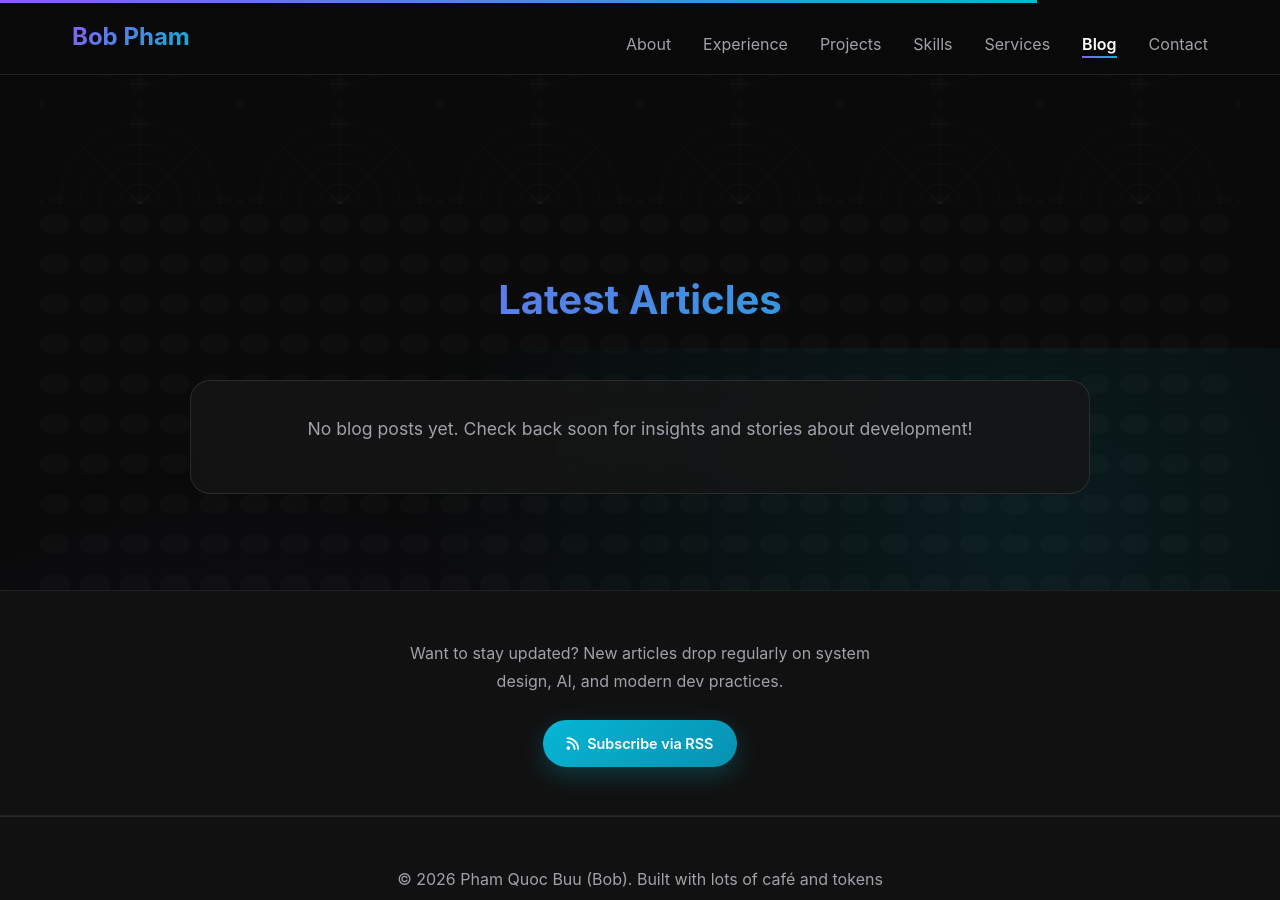
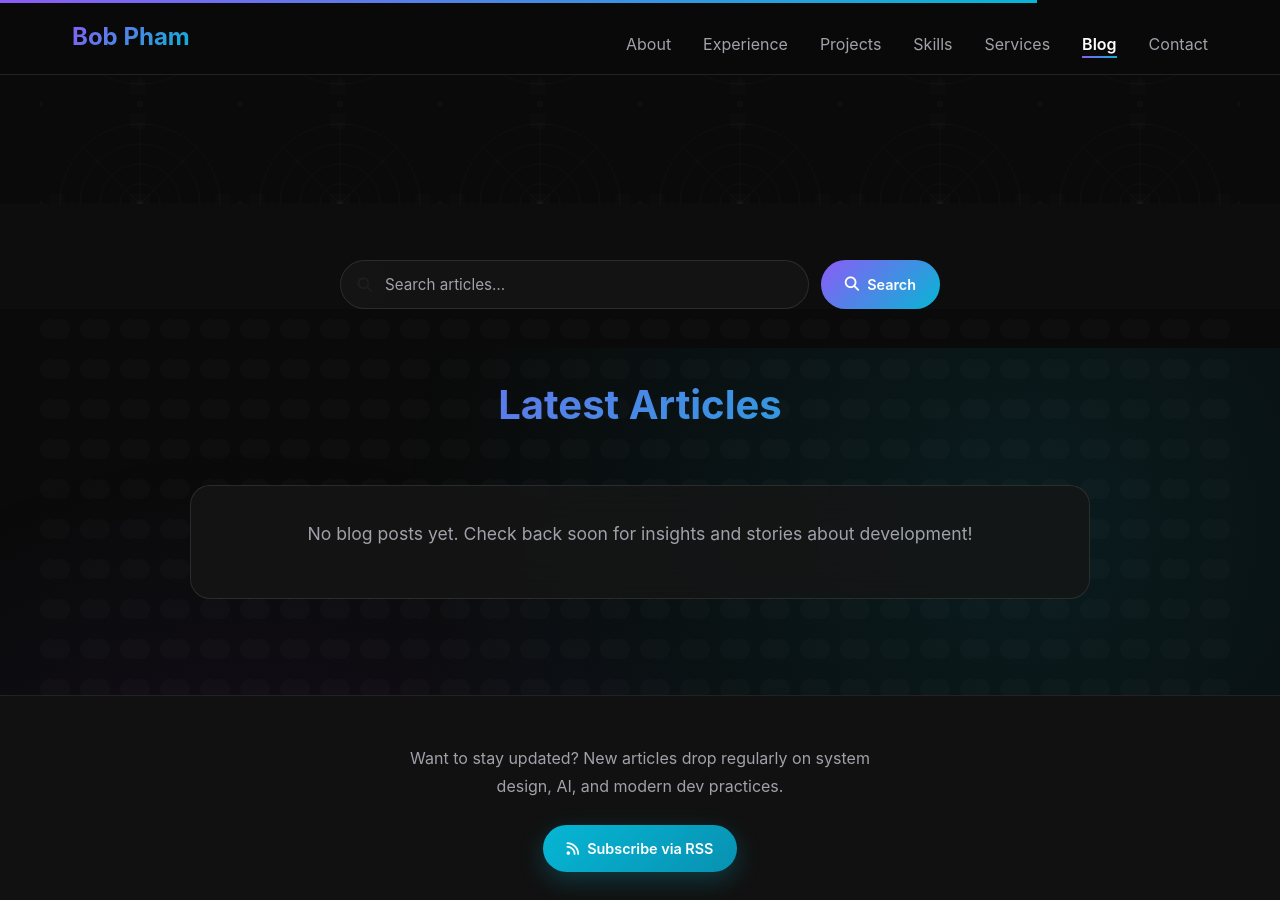
Before and after one commit to phamquocbuu/buu, a Jekyll site: the page built from blog/index.md, in a window 1280 px wide and 900 px high, scrolled down 696 px. Built offline with Jekyll 4.4.1, drawn with Linux system fonts in a browser that asks for light colours.

Commit message:
feat(blog): Add Lunr.js client-side search with Jekyll-generated index

```diff
--- a/assets/css/style.css
+++ b/assets/css/style.css
@@ -1034,3 +1034,98 @@
         padding: 2rem 1rem;
     }
 }
+
+/* ── Blog Search ── */
+.search-form {
+    display: flex;
+    gap: 0.75rem;
+    max-width: 600px;
+    margin: 1.5rem auto 0;
+}
+
+.search-input-wrap {
+    flex: 1;
+    position: relative;
+}
+
+.search-input-wrap i {
+    position: absolute;
+    left: 1.1rem;
+    top: 50%;
+    transform: translateY(-50%);
+    color: var(--text-secondary);
+    font-size: 0.9rem;
+    pointer-events: none;
+}
+
+.search-input {
+    width: 100%;
+    padding: 0.875rem 1rem 0.875rem 2.75rem;
+    background: rgba(22, 22, 22, 0.8);
+    border: 1px solid var(--border-color);
+    border-radius: 50px;
+    color: var(--text-primary);
+    font-family: inherit;
+    font-size: 0.95rem;
+    outline: none;
+    transition: border-color 0.3s ease;
+    backdrop-filter: blur(20px);
+}
+
+.search-input:focus {
+    border-color: var(--accent-primary);
+}
+
+.search-input::placeholder {
+    color: var(--text-secondary);
+}
+
+.search-btn {
+    display: inline-flex;
+    align-items: center;
+    gap: 0.5rem;
+    padding: 0.875rem 1.5rem;
+    background: var(--gradient-primary);
+    color: #fff;
+    border: none;
+    border-radius: 50px;
+    font-weight: 600;
+    font-size: 0.9rem;
+    cursor: pointer;
+    transition: all 0.3s ease;
+    white-space: nowrap;
+    font-family: inherit;
+}
+
+.search-btn:hover {
+    transform: translateY(-2px);
+    box-shadow: 0 8px 24px rgba(139, 92, 246, 0.3);
+}
+
+.search-status {
+    text-align: center;
+    color: var(--text-secondary);
+    font-size: 0.95rem;
+    margin-bottom: 2rem;
+}
+
+.search-status strong {
+    color: var(--text-primary);
+}
+
+.search-highlight {
+    background: rgba(139, 92, 246, 0.25);
+    color: var(--text-primary);
+    border-radius: 3px;
+    padding: 0 2px;
+}
+
+@media (max-width: 600px) {
+    .search-form {
+        flex-direction: column;
+    }
+
+    .search-btn {
+        justify-content: center;
+    }
+}
--- a/blog/index.md
+++ b/blog/index.md
@@ -12,6 +12,19 @@
         <p class="subtitle">Exploring system architecture, modern frameworks, and real-world engineering challenges</p>
     </div>
 </section>
+
+<!-- Search Bar -->
+<div style="background: #0d0d0d; padding: 2rem 2rem 0;">
+    <form class="search-form" action="/blog/search/" method="get">
+        <div class="search-input-wrap">
+            <i class="fas fa-search"></i>
+            <input type="text" name="q" class="search-input" placeholder="Search articles…" autocomplete="off">
+        </div>
+        <button type="submit" class="search-btn">
+            <i class="fas fa-search"></i> Search
+        </button>
+    </form>
+</div>
 
 <!-- Blog Posts Section -->
 <section class="content-section pattern-circuit">
--- /dev/null
+++ b/blog/search.json
@@ -0,0 +1,5 @@
+---
+layout: null
+permalink: /blog/search.json
+---
+[{% for post in site.posts %}{"id":{{ forloop.index }},"title":{{ post.title | jsonify }},"url":{{ post.url | jsonify }},"date":{{ post.date | date: "%B %-d, %Y" | jsonify }},"author":{{ post.author | default: site.author | jsonify }},"readTime":{{ post.reading_time | jsonify }},"categories":{{ post.categories | jsonify }},"tags":{{ post.tags | jsonify }},"excerpt":{{ post.excerpt | strip_html | truncatewords: 60 | jsonify }}}{% unless forloop.last %},{% endunless %}{% endfor %}]
```
Also changed, not shown: blog/search.html (added, +156 -0 lines).
